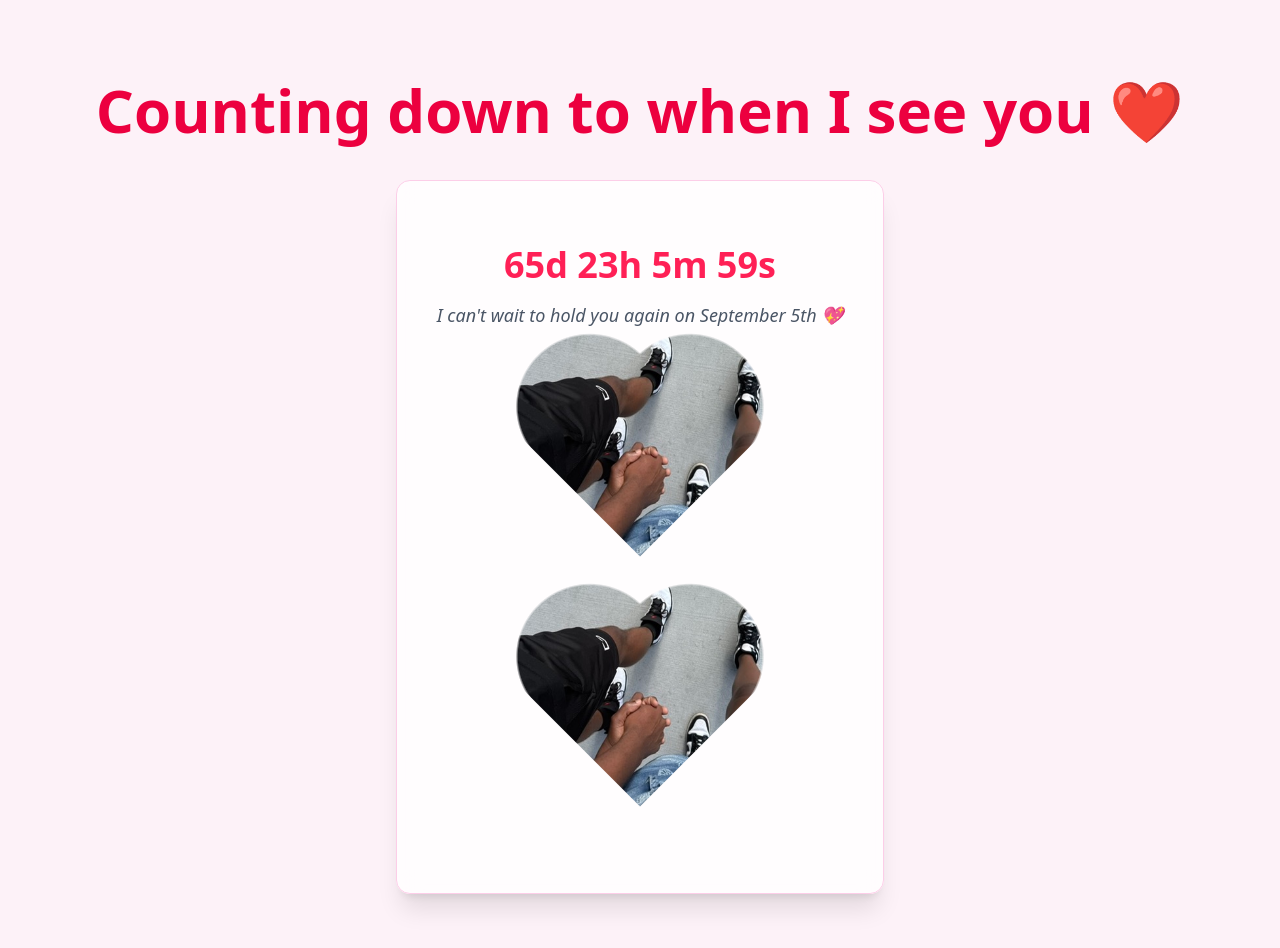
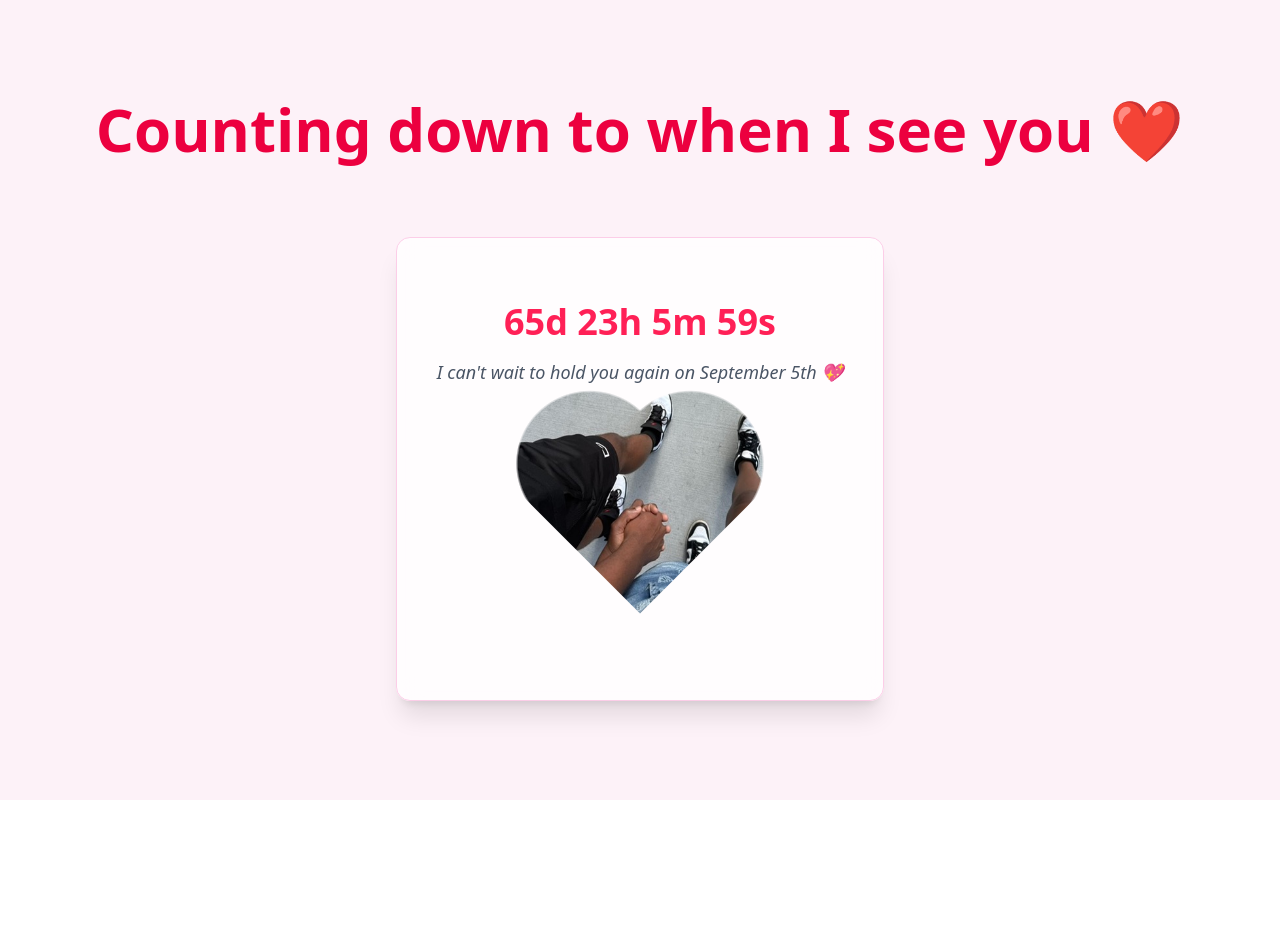
Before and after one commit to Gerald450/countdown, a Next.js app: page / in a window 1280 px wide. Shown: the top 948 px of the page. After the commit the page ends 800 px from the top, so only its background shows below. Built offline with nearby package versions, Linux system fonts and the light colour scheme.

Commit message:
fix image

```diff
--- a/src/app/page.tsx
+++ b/src/app/page.tsx
@@ -1,7 +1,7 @@
 'use client'
 import React, { useEffect, useState } from "react";
 import { Card, CardContent } from "@/components/ui/card";
-import Image from "next/image";
+// import Image from "next/image";
 
 export default function Countdown() {
   const calculateTimeLeft = () => {
@@ -51,7 +51,7 @@ export default function Countdown() {
             I can&apos;t wait to hold you again on September 5th 💖
           </p>
           <img src="holding_hands3.jpeg" height={200} width={200} className="heart-clip" />
-          <Image
+          {/* <Image
 
             src="/holding_hands3.jpeg"
             alt="holding hands with my girl"
@@ -59,7 +59,7 @@ export default function Countdown() {
             width={200}
             className="heart-clip"
 
-          />
+          /> */}
         </CardContent>
       </Card>
     </div>
```
